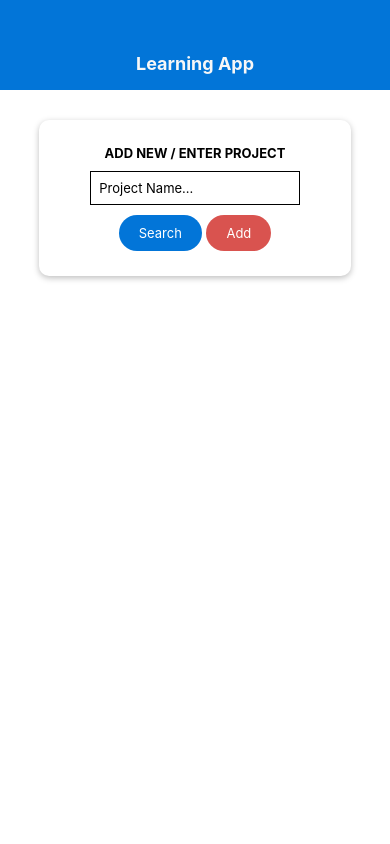
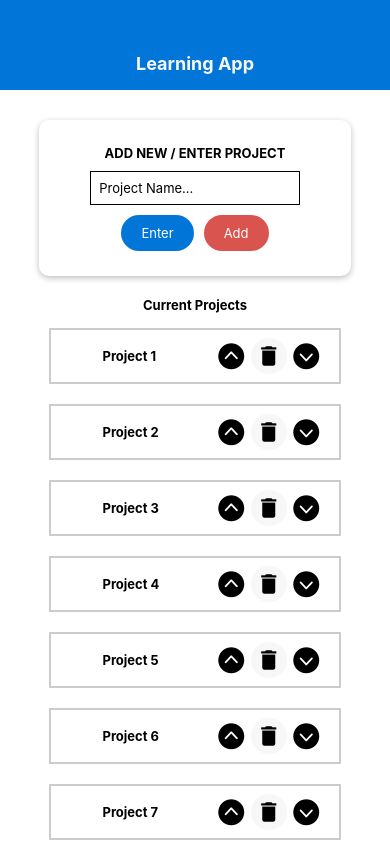
Before and after one commit to Trung28899/ReactNative-Learning-Projects, a React Native app: screen / in a window 390 px wide. Built offline with nearby package versions, Linux system fonts and the light colour scheme.

Commit message:
App UI Complated

```diff
--- /dev/null
+++ b/App/StartApp/ProjectList.js
@@ -0,0 +1,90 @@
+import React from "react";
+import {
+  View,
+  Text,
+  FlatList,
+  TouchableOpacity,
+  Touchable,
+} from "react-native";
+import styles from "./StartAppStyle";
+import { AntDesign } from "@expo/vector-icons";
+import { MaterialIcons } from "@expo/vector-icons";
+import Colors from "../../constants/colors";
+
+const renderListItem = (itemData) => {
+  return (
+    <View style={styles.listItem}>
+      <View style={styles.itemTitle}>
+        <TouchableOpacity
+          style={styles.touchableStyle}
+          onPress={() => {
+            console.log("pressed");
+          }}
+        >
+          <Text style={{ fontWeight: "bold", fontSize: 13 }}>
+            {itemData.item}
+          </Text>
+        </TouchableOpacity>
+      </View>
+      <View style={styles.buttonSection}>
+        <TouchableOpacity>
+          <AntDesign name="upcircle" size={26} color="black" />
+        </TouchableOpacity>
+        <TouchableOpacity
+          style={{
+            backgroundColor: Colors.faded,
+            padding: 5,
+            borderRadius: 20,
+          }}
+        >
+          <MaterialIcons name="delete" size={26} color="black" />
+        </TouchableOpacity>
+        <TouchableOpacity>
+          <AntDesign name="downcircle" size={26} color="black" />
+        </TouchableOpacity>
+      </View>
+    </View>
+  );
+};
+
+const ProjectList = () => {
+  const projects = [
+    "Project 1",
+    "Project 2",
+    "Project 3",
+    "Project 4",
+    "Project 5",
+    "Project 6",
+    "Project 7",
+    "Project 8",
+    "Project 9",
+    "Project 10",
+  ];
+  return (
+    <View style={styles.listContainer}>
+      <FlatList
+        keyExtractor={(item) => item}
+        data={projects}
+        renderItem={renderListItem.bind(this)}
+        contentContainerStyle={styles.list}
+      />
+    </View>
+  );
+};
+
+export default ProjectList;
+
+// const renderListItem = (projectName, index) => {
+//   console.log(projectName);
+//   return (
+//     <View style={styles.listItem} key={index}>
+//       <Text>{projectName}</Text>
+//     </View>
+//   );
+// };
+
+/* <ScrollView contentContainerStyle={styles.list}>
+        {projects.map((projectName, index) =>
+          renderListItem(projectName, index)
+        )}
+      </ScrollView> */
--- a/App/StartApp/StartApp.js
+++ b/App/StartApp/StartApp.js
@@ -5,6 +5,7 @@ import Card from "../../components/Card";
 import CustomInput from "../../components/CustomInput";
 import Colors from "../../constants/colors";
 import MainButton from "../../components/MainButton";
+import ProjectList from "./ProjectList";
 
 const StartApp = () => {
   return (
@@ -13,10 +14,12 @@ const StartApp = () => {
         <Text style={styles.text}>ADD NEW / ENTER PROJECT</Text>
         <CustomInput />
         <View style={styles.buttonContainer}>
-          <MainButton backgroundColor={Colors.primary}>Search</MainButton>
+          <MainButton backgroundColor={Colors.primary}>Enter</MainButton>
           <MainButton backgroundColor={Colors.danger}>Add</MainButton>
         </View>
       </Card>
+      <Text style={{ ...styles.text, marginTop: 21 }}>Current Projects</Text>
+      <ProjectList />
     </View>
   );
 };
--- a/App/StartApp/StartAppStyle.js
+++ b/App/StartApp/StartAppStyle.js
@@ -26,6 +26,62 @@ const styles = StyleSheet.create({
   buttonStyle: {
     padding: 100,
   },
+  listItem: {
+    borderWidth: 2,
+    borderColor: "#ccc",
+    paddingHorizontal: 10,
+    paddingVertical: 8,
+    marginVertical: 10,
+    backgroundColor: "white",
+    flexDirection: "row",
+    justifyContent: "space-around",
+    width: "100%",
+  },
+  listContainer: {
+    flex: 1,
+    width: "75%",
+    marginTop: 5,
+  },
+  list: {
+    flexGrow: 1,
+  },
+  touchableStyle: {
+    paddingHorizontal: 35,
+    paddingVertical: 10,
+  },
+  itemTitle: {
+    width: "50%",
+  },
+  buttonSection: {
+    flexDirection: "row",
+    justifyContent: "space-around",
+    alignItems: "center",
+    width: "40%",
+  },
 });
 
 export default styles;
+
+/*
+
+listItem: {
+    borderWidth: 1,
+    borderColor: "#ccc",
+    padding: 15,
+    marginVertical: 10,
+    backgroundColor: "white",
+    flexDirection: "row",
+    justifyContent: "space-around",
+    width: "100%",
+  },
+  listContainer: {
+    flex: 1,
+    width: "100%",
+  },
+  list: {
+    flexGrow: 1,
+    alignItems: "center",
+    justifyContent: "flex-end",
+  },
+
+*/
```
